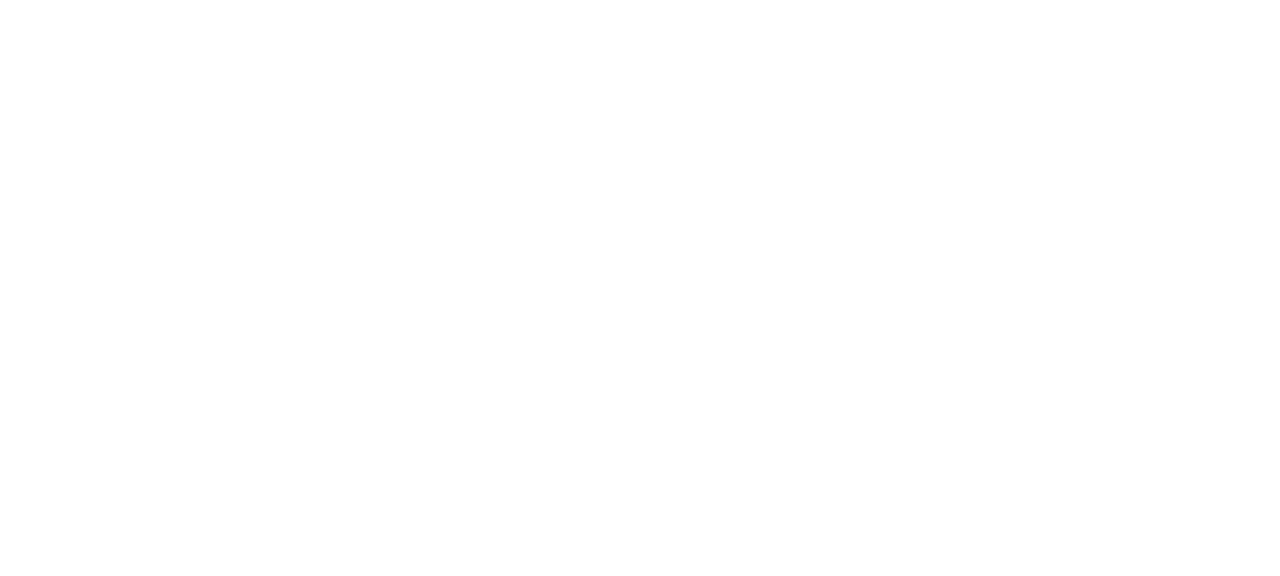
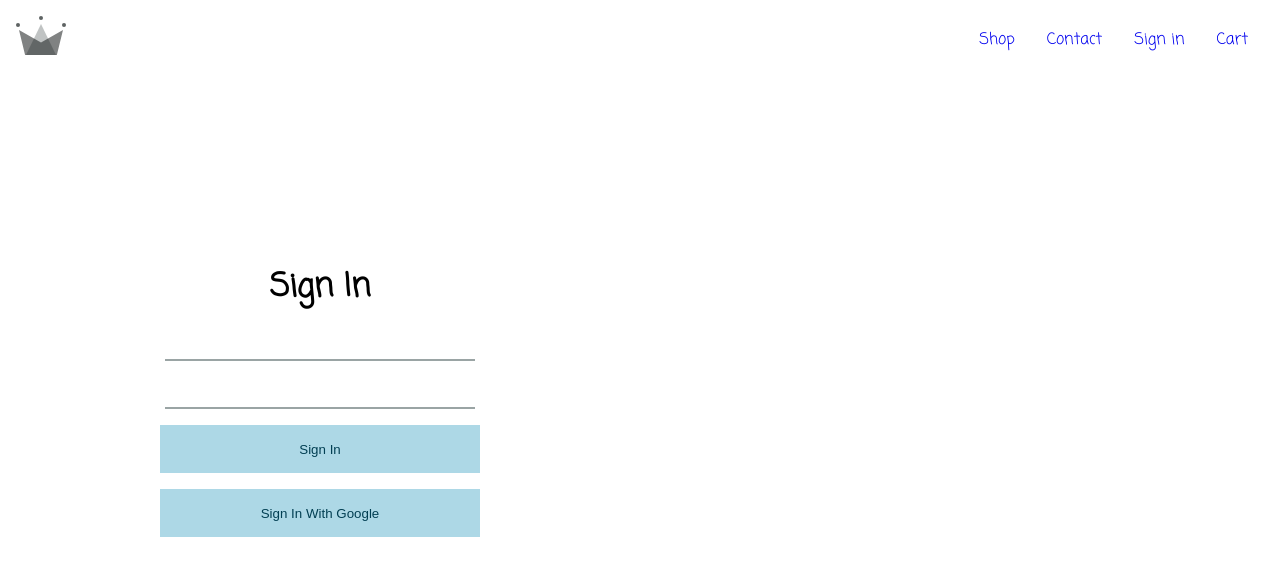
Before and after one commit to gona04/ecommerce-app, a React (Vite) app: page /sign-in in a window 1280 px wide. Before the commit this address had no page. Shown: the top 576 px of the page. Built offline with nearby package versions, Linux system fonts and the light colour scheme.

Commit message:
Login started

```diff
--- a/package.json
+++ b/package.json
@@ -10,6 +10,7 @@
     "preview": "vite preview"
   },
   "dependencies": {
+    "firebase": "^11.10.0",
     "react": "^19.1.0",
     "react-dom": "^19.1.0",
     "react-router-dom": "^7.6.3"
--- a/src/App.jsx
+++ b/src/App.jsx
@@ -2,6 +2,7 @@
 import "./App.scss";
 import Navigation from "./routes/navigation/navigation.component";
 import Home from "./routes/home/home.component";
+import SignIn from "./routes/sign-in/sign-in.component";
 
 function Cart() {
   return (
@@ -14,6 +15,7 @@
     <Routes>
       <Route path="/" element={<Navigation/>}>
         <Route index element={<Home/>}/>
+        <Route path="sign-in" element={<SignIn/>}/>
         <Route path="cart" element={<Cart/>}/>
       </Route>
     </Routes>
--- a/src/routes/navigation/navigation.component.jsx
+++ b/src/routes/navigation/navigation.component.jsx
@@ -11,6 +11,8 @@
         </Link>
         <ul>
             <Link to={'/shop'} >Shop</Link>
+            <Link to={'/contact'} >Contact</Link>
+            <Link to={'/sign-in'} >Sign in</Link>
             <Link to={'/cart'}>Cart</Link>
         </ul>
       </nav>
--- /dev/null
+++ b/src/routes/sign-in/sign-in.component.jsx
@@ -0,0 +1,22 @@
+import {signInWithGooglePopup} from '../../utils/firebase/firebase.utils.js';
+import "./sign-in.style.scss";
+
+function SignIn() {
+  const logGoogleUser = async () => {
+    const response = await signInWithGooglePopup();
+    console.log(response);
+  }
+  return (
+    <div>
+      <form className="signin-form">
+        <h1> Sign In</h1>
+        <input type="text" className="form-input" />
+        <input type="password" className="form-input" />
+        <button type="submit"> Sign In </button>
+        <button type="button" onClick={logGoogleUser} className="google-button"> Sign In With Google </button>
+      </form>
+    </div>
+  );
+}
+
+export default SignIn;
--- /dev/null
+++ b/src/routes/sign-in/sign-in.style.scss
@@ -0,0 +1,32 @@
+.signin-form {
+    display: flex;
+    flex-direction: column;
+    width: 50%;
+    gap: 1rem;
+    justify-content: center;
+    align-items: center;
+    height: 80vh;
+
+    & .form-input {
+    height: 2rem;
+    padding: 0;
+    font-size: 1.5rem;
+    border: none;
+    border-bottom: 2px solid rgba(59, 79, 79, 0.513);
+    }
+    & .form-input:hover {
+        border-bottom: 2px solid black;
+    }
+    & .form-input:focus-visible {
+        outline: none;
+    }
+
+    & button {
+        height: 3rem;
+        width: 50%;
+        border: none;
+        background-color: lightblue;
+        color: rgb(2, 63, 83);
+        cursor: pointer;
+    }
+}
--- /dev/null
+++ b/src/utils/firebase/firebase.utils.js
@@ -0,0 +1,24 @@
+import { initializeApp } from 'firebase/app';
+import {getAuth, signInWithPopup, GoogleAuthProvider } from 'firebase/auth';
+
+// refer to the firebase project that we have to refer to
+const firebaseConfig = {
+  apiKey: "AIzaSyCtlGrRgg9fdCjsmC6FDyzLxjSHcZAtq-Y",
+  authDomain: "e-commerce-db-cdd31.firebaseapp.com",
+  projectId: "e-commerce-db-cdd31",
+  storageBucket: "e-commerce-db-cdd31.firebasestorage.app",
+  messagingSenderId: "1059499071464",
+  appId: "1:1059499071464:web:e3c600b598980bd3a2765d"
+};
+
+// Initialize Firebase
+const app = initializeApp(firebaseConfig);
+
+const provider = new GoogleAuthProvider();
+
+provider.setCustomParameters({
+    prompt: 'select_account'
+})
+
+export const auth = getAuth(app)
+export const signInWithGooglePopup = () => signInWithPopup(auth, provider)
```
Also changed, not shown: 1 other file (tests, documents, lock files or other folders).
